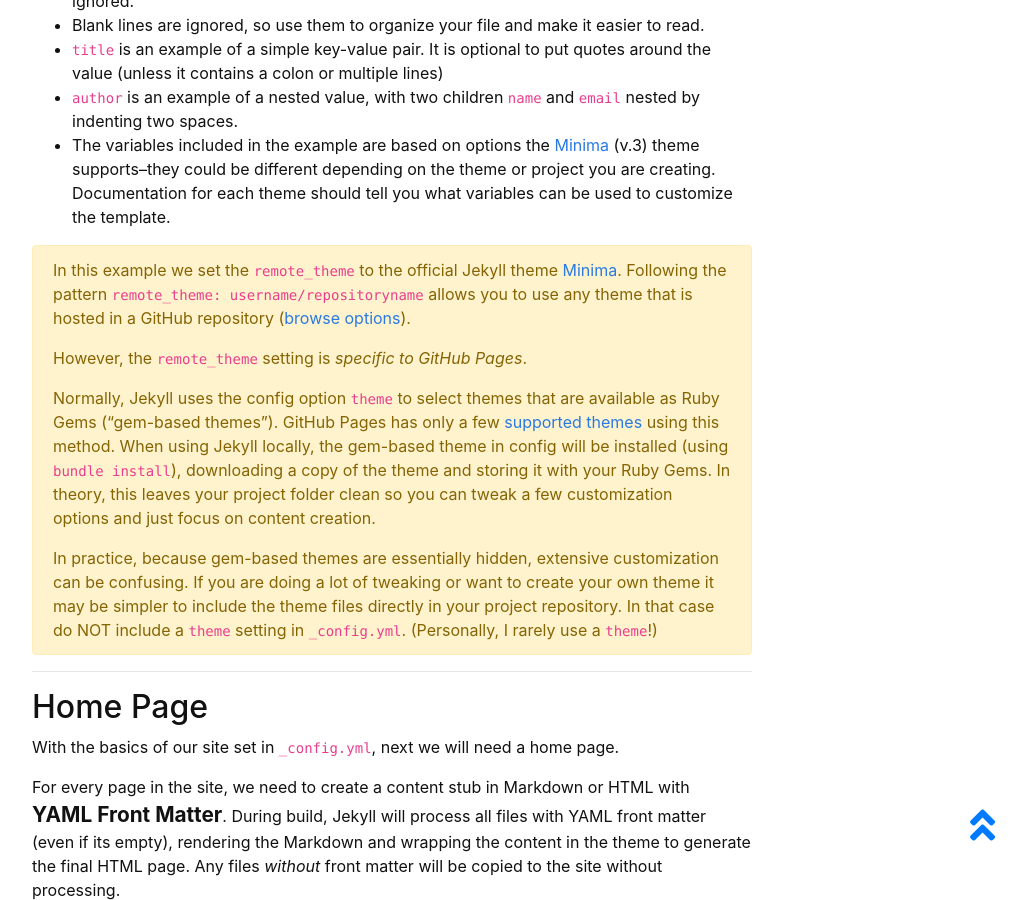
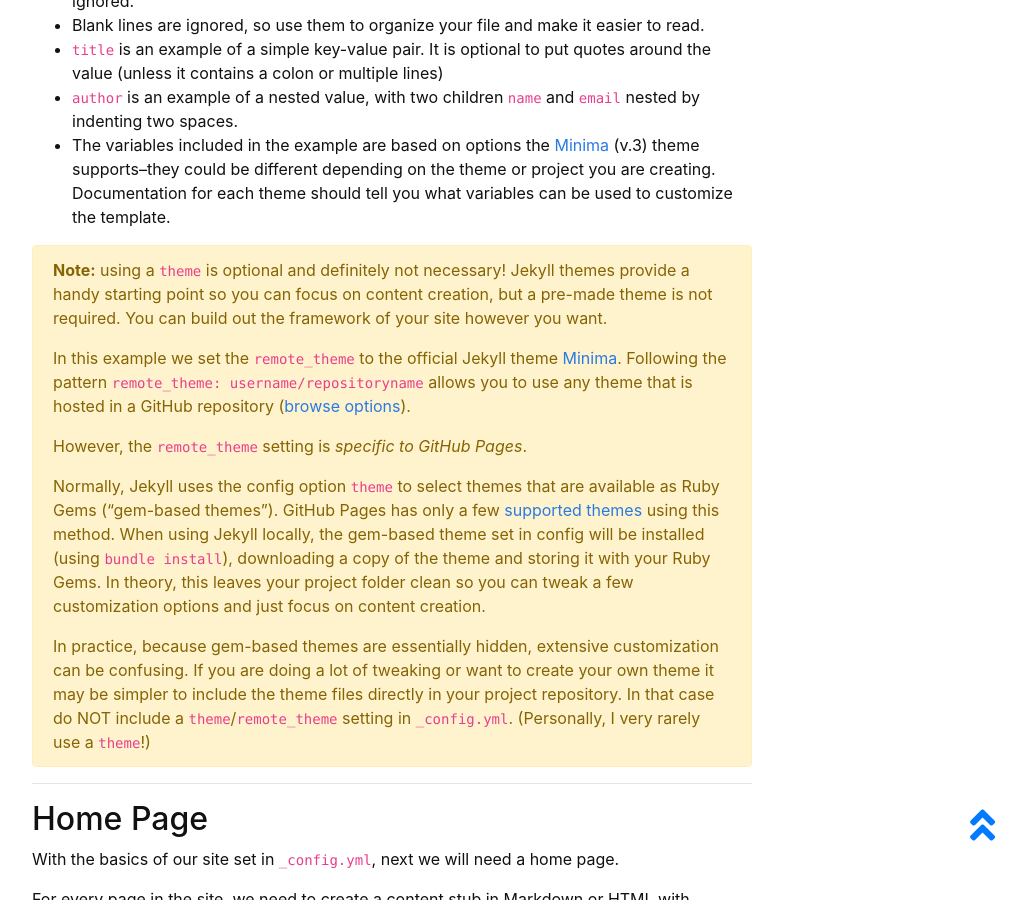
Before and after one commit to evanwill/go-go-ghpages-b, a Jekyll site: the page built from content/3-blog.md, in a window 1280 px wide and 900 px high, scrolled down 2141 px. Shown: the whole window, without its empty margins (248-1274 px from the left). Built offline with Jekyll 4.4.1, drawn with Linux system fonts in a browser that asks for light colours; comment, search, counter and statistics services are not loaded.

Commit message:
clarify themes

```diff
--- a/content/3-blog.md
+++ b/content/3-blog.md
@@ -70,6 +70,10 @@ A few notes about the YAML in the example above:
 - The variables included in the example are based on options the [Minima](https://github.com/jekyll/minima){:target="_blank" rel="noopener"} (v.3) theme supports--they could be different depending on the theme or project you are creating. Documentation for each theme should tell you what variables can be used to customize the template.
 
 {% capture themes %}
+**Note:** using a `theme` is optional and definitely not necessary!
+Jekyll themes provide a handy starting point so you can focus on content creation, but a pre-made theme is not required.
+You can build out the framework of your site however you want.
+
 In this example we set the `remote_theme` to the official Jekyll theme [Minima](https://github.com/jekyll/minima){:target="_blank" rel="noopener"}.
 Following the pattern `remote_theme: username/repositoryname` allows you to use any theme that is hosted in a GitHub repository ([browse options](https://github.com/topics/jekyll-theme){:target="_blank" rel="noopener"}).
 
@@ -77,13 +81,13 @@ However, the `remote_theme` setting is *specific to GitHub Pages*.
 
 Normally, Jekyll uses the config option `theme` to select themes that are available as Ruby Gems ("gem-based themes").
 GitHub Pages has only a few [supported themes](https://pages.github.com/themes/){:target="_blank" rel="noopener"} using this method.
-When using Jekyll locally, the gem-based theme in config will be installed (using `bundle install`), downloading a copy of the theme and storing it with your Ruby Gems.
+When using Jekyll locally, the gem-based theme set in config will be installed (using `bundle install`), downloading a copy of the theme and storing it with your Ruby Gems.
 In theory, this leaves your project folder clean so you can tweak a few customization options and just focus on content creation.
 
 In practice, because gem-based themes are essentially hidden, extensive customization can be confusing.
 If you are doing a lot of tweaking or want to create your own theme it may be simpler to include the theme files directly in your project repository.
-In that case do NOT include a `theme` setting in `_config.yml`.
-(Personally, I rarely use a `theme`!)
+In that case do NOT include a `theme`/`remote_theme` setting in `_config.yml`.
+(Personally, I very rarely use a `theme`!)
 
 {% endcapture %}
 {% include alert.html text=themes color="warning" %}
```
